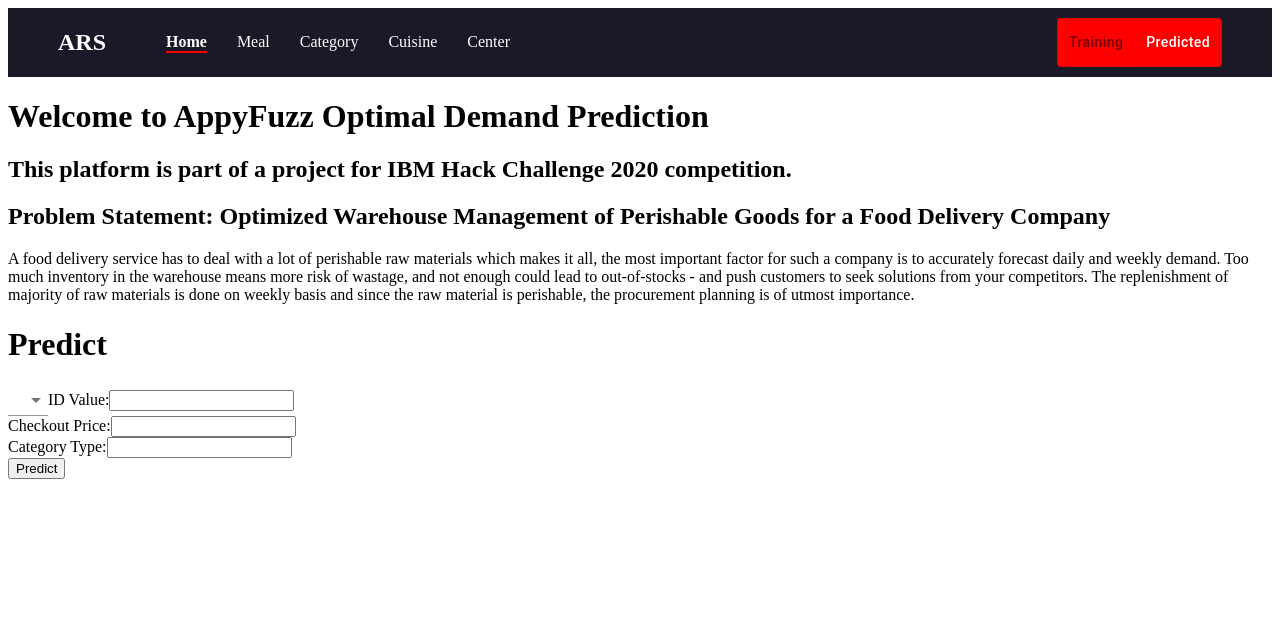
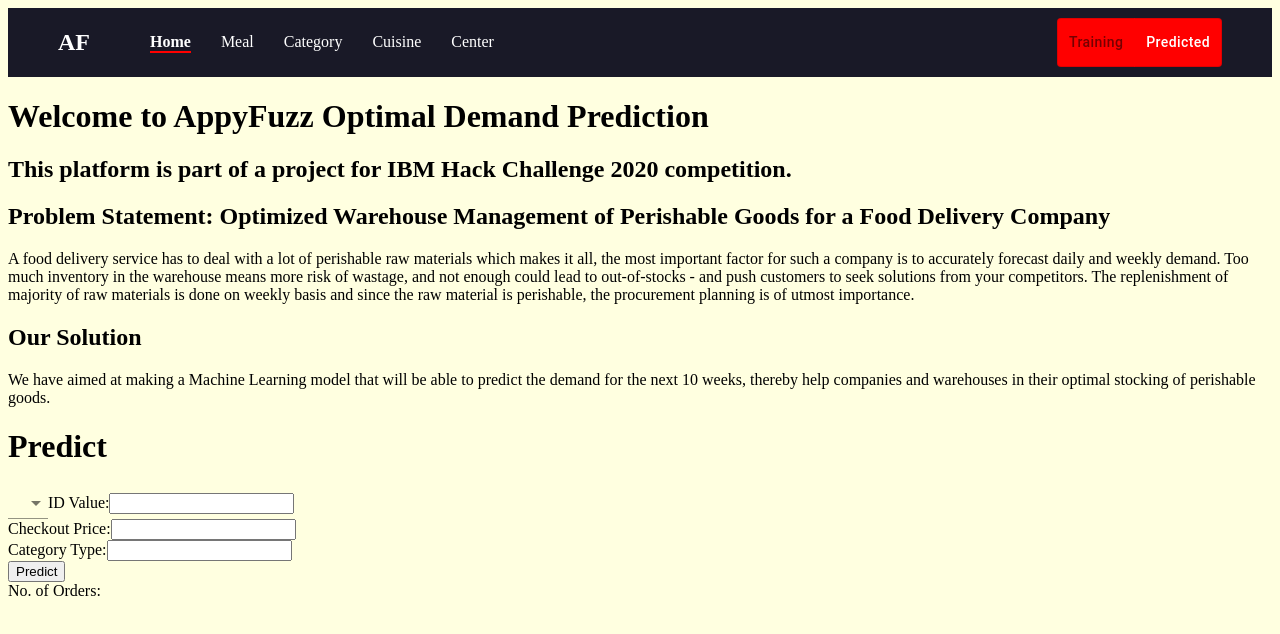
Before and after one commit to thakuraa/datacharts, a React (Create React App) app: page / in a window 1280 px wide. Shown: the top 634 px of the page. Built offline with nearby package versions, Linux system fonts and the light colour scheme; no server answers.

Commit message:
updated logo, text, background color

```diff
--- a/public/index.html
+++ b/public/index.html
@@ -22,7 +22,7 @@
     -->
     <title>Appyfuzz Demand Prediction</title>
   </head>
-  <body>
+  <body bgcolor="#FFFFE0">
     <noscript>You need to enable JavaScript to run this app.</noscript>
     <div id="root"></div>
     <!--
--- a/src/App.js
+++ b/src/App.js
@@ -32,6 +32,7 @@
         data: yData
       }
     ]
+
   }
   const handleChange = (event, newDataType) => {
     if(dataType && newDataType){
--- a/src/components/Header.js
+++ b/src/components/Header.js
@@ -49,7 +49,7 @@
 const Header = ({handleChange,dataType}) => (
     <Nav>
     <FlexGroup center>
-      <Logo>ARS</Logo>
+      <Logo>AF</Logo>
       <FlexGroup center>
         <StyledNavLink exact activeClassName="active" to="/">Home</StyledNavLink>
         <StyledNavLink exact activeClassName="active" to="/meal">Meal</StyledNavLink>
--- a/src/components/charts.js
+++ b/src/components/charts.js
@@ -6,7 +6,7 @@
     },[label,setPredict])
     return(
         <div>
-            <Bar data={state} options={{title:{display:true,text:`${yLabel} per ${xLabel}`},responsive: true,maintainAspectRatio: false,legend:{display:true,position:'right'}}} />
+            <Bar data={state} options={{title:{display:true,text:`${yLabel} per ${xLabel}`},responsive: true,maintainAspectRatio: true,legend:{display:true,position:'right'}}} />
             <button onClick={handleDownload}>Download</button>
         </div>
     )
--- a/src/components/pages/Home.js
+++ b/src/components/pages/Home.js
@@ -30,6 +30,8 @@
             <h2 >This platform is part of a project for IBM Hack Challenge 2020 competition.</h2>
             <h2>Problem Statement: Optimized Warehouse Management of Perishable Goods for a Food Delivery Company</h2>
             <p>A food delivery service has to deal with a lot of perishable raw materials which makes it all, the most important factor for such a company is to accurately forecast daily and weekly demand. Too much inventory in the warehouse means more risk of wastage, and not enough could lead to out-of-stocks - and push customers to seek solutions from your competitors. The replenishment of majority of raw materials is done on weekly basis and since the raw material is perishable, the procurement planning is of utmost importance.</p>
+            <h2>Our Solution</h2>
+            <p>We have aimed at making a Machine Learning model that will be able to predict the demand for the next 10 weeks, thereby help companies and warehouses in their optimal stocking of perishable goods.</p>
             <h1>Predict</h1>
             <form onSubmit={makeReq}>
                 <Select value={id} onChange={onId}>
@@ -40,7 +42,7 @@
                 Checkout Price:<input value={cprice} onChange={onCprice} /><br />
                 Category Type:<input value={catType} onChange={onCatType} /><br />
                 <button type="submit">Predict</button><br />
-                {orders}
+                No. of Orders: {orders}
             </form>
         </div>
     )
```
